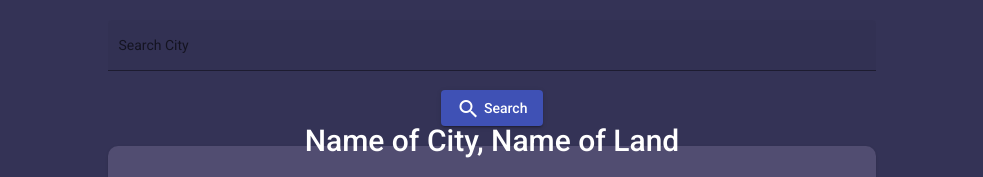
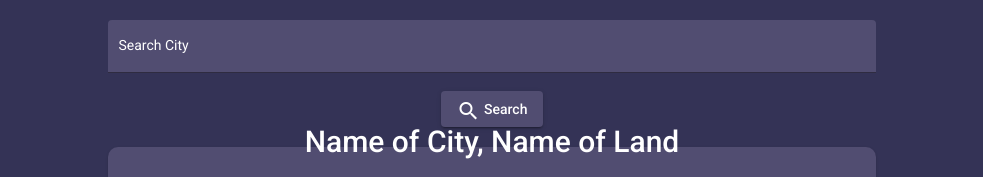
Before and after one commit to navjotsingh96/WeatherApp, an Angular app: page / in a window 1280 px wide. Shown: the top 177 px of the page, without its empty margins (148-1131 px from the left). Built offline with nearby package versions, Linux system fonts and the light colour scheme; no server answers.

Commit message:
some css changes like mat input color

```diff
--- a/src/app/weather/weather.component.html
+++ b/src/app/weather/weather.component.html
@@ -1,9 +1,9 @@
 <div class="weather-container">
     <div class="serach-container">
         <form (submit)="http.onSubmit()">
-            <mat-form-field class="example-full-width" appearance="fill">
+            <mat-form-field appearance="fill">
                 <mat-label>Search City</mat-label>
-                <input matInput placeholder="Search City" class="inputCIty" type="text" [(ngModel)]="http.searchCity" name="searchCity">
+                <input matInput class="inputCIty" type="text" [(ngModel)]="http.searchCity" name="searchCity">
             </mat-form-field>
 
             <button (click)="http.try()" mat-raised-button color="primary">
--- a/src/app/weather/weather.component.scss
+++ b/src/app/weather/weather.component.scss
@@ -13,11 +13,37 @@
         align-items: center;
         justify-content: center;
         flex-direction: column;
-        input,
-        mat-form-field {
+        .mat-form-field {
             width: 100%;
+            color: white;
+            input {
+                caret-color: auto;
+                font-size: 16px;
+            }
+            mat-label,
+            &::placeholder {
+                color: white;
+            }
+            mat-input {
+                background-color: #514d71;
+            }
         }
     }
+}
+
+::ng-deep {
+    .mat-form-field .mat-form-field-flex {
+        background-color: #514d71 !important;
+    }
+}
+
+.mat-raised-button.mat-primary {
+    background-color: #514d71;
+}
+
+::ng-deep.mat-form-field-ripple {
+    /*change color of underline when focused*/
+    background-color: #fff !important;
 }
 
 .serach-container {
@@ -63,3 +89,20 @@ button {
         flex-direction: column;
     }
 }
+
+.mat-form-field-label,
+.mat-form-field-label.mat-focused,
+.mat-form-field.mat-focused.matform-field-should-float {
+    color: #fafafa;
+}
+
+
+/*
+.mat-form-field-infix,
+.mat-form-field-infix {
+    background-color: #514d71 !important;
+}
+
+.ng-tns-c67-0 {
+    background-color: #514d71 !important;
+} */
--- a/src/app/weather/weather.component.ts
+++ b/src/app/weather/weather.component.ts
@@ -22,7 +22,7 @@ export class WeatherComponent implements OnInit {
   todayDate;
   month;
 
-  days = ["Sunday", "Monday", "Tuesday", "Wednesday", "Thursday", "Friday", "Saturday"]
+  days = ["Sunday", "Monday", "Tuesday", "Wednesday", "Thursday", "Friday", "Saturday"];
   @Input() lat = '';
   @Input() lon = '';
 
@@ -57,19 +57,30 @@ export class WeatherComponent implements OnInit {
     let today = date.toLocaleDateString("de-de")
     this.day = this.days[date.getDay()];
 
+    let pos = this.days.indexOf(this.day);
+    this.nextDay = this.days[(pos + 1) % this.days.length];
+    this.dayAfter = this.days[(pos + 2) % this.days.length];
+    this.twoDayAfter = this.days[(pos + 3) % this.days.length];
+
     this.todayDate = today.split('.')[0];
     this.month = date.toLocaleString("de-DE", { month: 'short' });
     this.year = today.split('.')[2];
-    this.nextDay = this.days[date.getDay() + 1];
-    this.dayAfter = this.days[date.getDay() + 2];
-    if(this.dayAfter === "Saturday"){
+
+   /*  if (this.dayAfter === "Saturday") {
       this.twoDayAfter = this.days[0];
       console.log('alert');
 
-    } else{
-    this.nextDay = this.days[date.getDay() + 1];
+    }
+    else if (this.nextDay == "Saturday") {
+      this.dayAfter = this.days[0];
 
     }
+    else { */
+     /*  this.nextDay = this.days[date.getDay() + 1];
+      this.dayAfter = this.days[date.getDay() + 2];
+      this.twoDayAfter = this.days[date.getDay() + 3]; */
+
+
 
     console.log(this.twoDayAfter);
     let tryit = new Date(unixTime * 1000).getDay();
```
